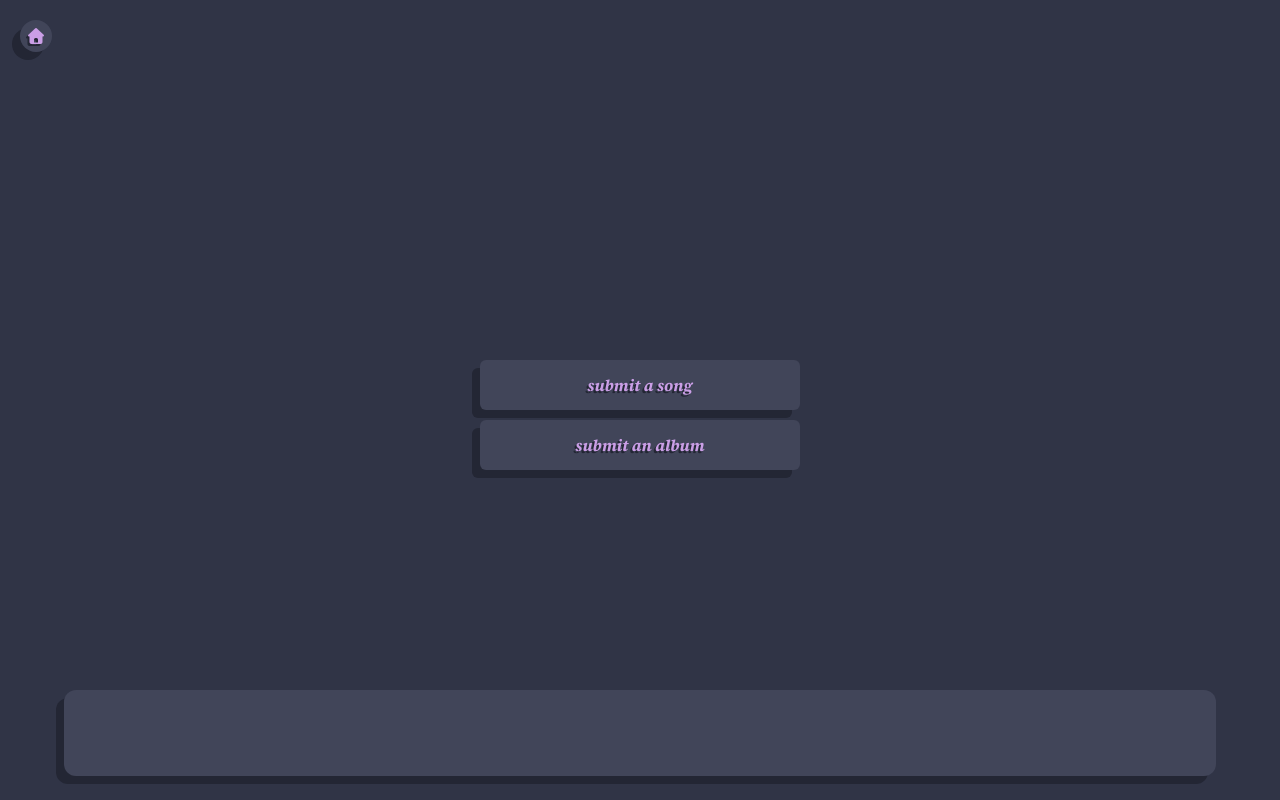
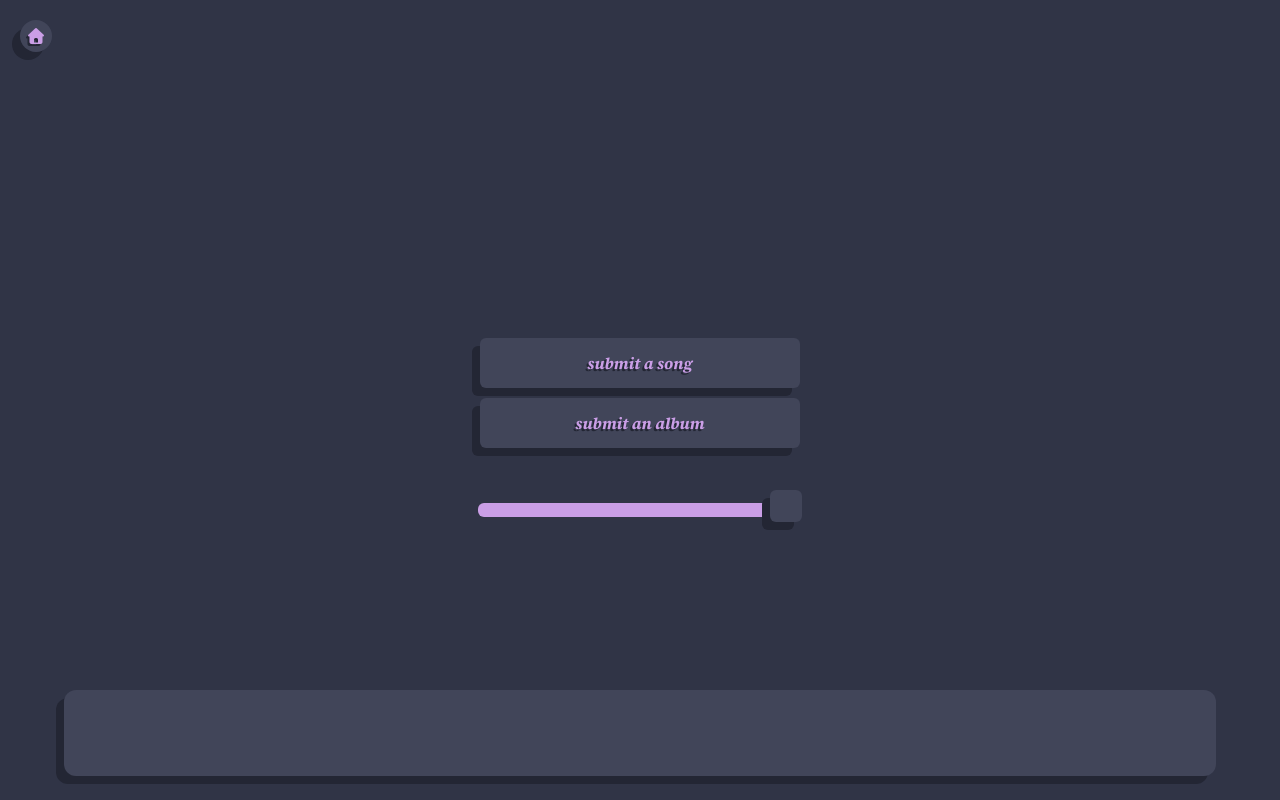
Before and after one commit to DestinyIsChoice/eaux, a Python web app: template templates/genre.html in a window 1280 px wide. Run offline with Jinja, Linux system fonts and the light colour scheme; the template is opened without the code that fills it: most values are stand-ins (such as "Sample title", 1, 10 or a date in 2020).

Commit message:
feat: volume slider + css fixes

```diff
--- a/static/css/404.css
+++ b/static/css/404.css
@@ -32,12 +32,14 @@
     background-color: #494d64;
     box-shadow: -8px 8px 0 #232634;
     color: #ca9ee6;
+    transition: transform 0.1s ease-in-out;
 }
 
 .back-button:hover {
     background-color: #ca9ee6;
     text-shadow: 0 0 0 #232634;
-    transform: scale(1.02);
+    transform: scale(1.02)
+    translate(1px, -1px);
 }
 
 .back-button:visited .home-icon {
--- a/static/css/genre.css
+++ b/static/css/genre.css
@@ -32,14 +33,14 @@ body {
 }
 
 #genre {
+    -webkit-background-clip: text;
+    -webkit-text-fill-color: transparent;
     background-clip: padding-box;
     font-size: 2.5rem;
     font-weight: 700;
     letter-spacing: -0.05em;
     margin-bottom: 10px;
     text-transform: capitalize;
-    -webkit-background-clip: text;
-    -webkit-text-fill-color: transparent;
 }
 
 .list-container {
--- a/static/css/style.css
+++ b/static/css/style.css
@@ -1,4 +1,16 @@
 @import url("https://fonts.googleapis.com/css2?family=Source+Serif+4:ital,opsz,wght@0,8..60,200..900;1,8..60,200..900&display=swap");
+
+@property --primary-color {
+    syntax: "<color>";
+    inherits: true;
+    initial-value: #000;
+}
+
+@property --background-0-color {
+    syntax: "<color>";
+    inherits: true;
+    initial-value: #fff;
+}
 
 * {
     box-sizing: border-box;
@@ -38,9 +50,119 @@ body {
     height: 32px;
     justify-content: center;
     text-decoration: none;
+    width: 32px;
     transition: background-color 0.2s ease-in-out,
     color 0.2s ease-in-out,
     text-shadow 0.2s ease-in-out,
     transform 0.1s ease-in-out;
+}
+
+.volume-slider-container {
+    align-items: center;
+    box-sizing: border-box;
+    display: flex;
+    justify-content: center;
+    margin: 15px auto;
+    max-width: 400px;
+    padding: 0 24px;
+    width: 100%;
+}
+
+.volume-slider-container label {
+    border-radius: 6px;
+    display: block;
+    height: 14px;
+    position: relative;
+    width: 92%;
+}
+
+.volume-slider-container label::before {
+    border-radius: 6px;
+    content: "";
+    height: 100%;
+    left: 0;
+    opacity: 0;
+    pointer-events: none;
+    position: absolute;
+    top: 0;
+    width: 100%;
+    z-index: 1;
+    transition: opacity 0.2s ease-in-out;
+}
+
+.volume-slider-container:hover label::before {
+    opacity: 1;
+}
+
+.volume-slider {
+    -webkit-appearance: none;
+    appearance: none;
+    background: linear-gradient(
+            to right,
+            var(--primary-color) 0%,
+            var(--primary-color) var(--slider-progress),
+            var(--background-0-color) var(--slider-progress),
+            var(--background-0-color) 100%
+    );
+    border-radius: 6px;
+    cursor: pointer;
+    height: 100%;
+    left: 0;
+    margin-top: 30px;
+    outline: none;
+    position: absolute;
+    top: 0;
+    width: 100%;
+    z-index: 2;
+    transition: --primary-color 0.2s ease-in-out,
+    --background-0-color 0.2s ease-in-out;
+}
+
+.volume-slider::-webkit-slider-thumb {
+    -webkit-appearance: none;
+    appearance: none;
+    background-color: var(--background-3-color);
+    border-radius: 6px;
+    box-shadow: -8px 8px 0 var(--background-0-color);
+    cursor: pointer;
+    height: 32px;
     width: 32px;
+    margin-top: -9px;
+    position: relative;
+    z-index: 3;
+    transition: background-color 0.2s ease-in-out,
+    box-shadow 0.2s ease-in-out,
+    transform 0.1s ease-in-out;
 }
+
+.volume-slider::-webkit-slider-thumb:hover {
+    background-color: var(--primary-color);
+    transform: scale(1.02) translate(1px, -1px);
+}
+
+.volume-slider::-webkit-slider-thumb:active {
+    transform: scale(0.98) translate(-1px, 1px);
+}
+
+.volume-slider::-moz-range-thumb {
+    background-color: var(--background-3-color);
+    border-radius: 6px;
+    box-shadow: -8px 8px 0 var(--background-0-color);
+    cursor: pointer;
+    height: 32px;
+    width: 32px;
+    position: relative;
+    z-index: 3;
+    transition: background-color 0.2s ease-in-out,
+    box-shadow 0.2s ease-in-out,
+    transform 0.1s ease-in-out;
+}
+
+.volume-slider::-moz-range-thumb:hover {
+    background-color: var(--primary-color);
+    transform: scale(1.02) translate(1px, -1px);
+}
+
+.volume-slider::-moz-range-thumb:active {
+    transform: scale(0.98) translate(-1px, 1px);
+}
--- a/templates/genre.html
+++ b/templates/genre.html
@@ -13,6 +13,7 @@
             --background-4-color: #494d64;
             --background-5-color: #51576d;
             --scroll-width: 0;
+            --slider-progress: 100%;
         }
     </style>
     <link rel="stylesheet" href="https://cdnjs.cloudflare.com/ajax/libs/font-awesome/7.3.1/css/all.min.css">
@@ -97,6 +98,18 @@
     >submit
     </button>
 </form>
+<div class="volume-slider-container">
+    <label>
+        <input
+                type="range"
+                id="volume-slider"
+                class="volume-slider"
+                min="0"
+                max="100"
+                value="100"
+        >
+    </label>
+</div>
 <div class="carousel-container" id="carousel-container">
     <div class="carousel-track" id="carousel-track">
         <div class="carousel-divider" id="carousel-divider"></div>
```
Also changed, not shown: other parts of static/css/genre.css (+29 -53 lines), static/css/album.css (+8 -6 lines), static/css/index.css (+10 -7 lines), static/js/album.js (+48 -34 lines), static/js/genre.js (+109 -100 lines), templates/album.html (+13 -0 lines).
